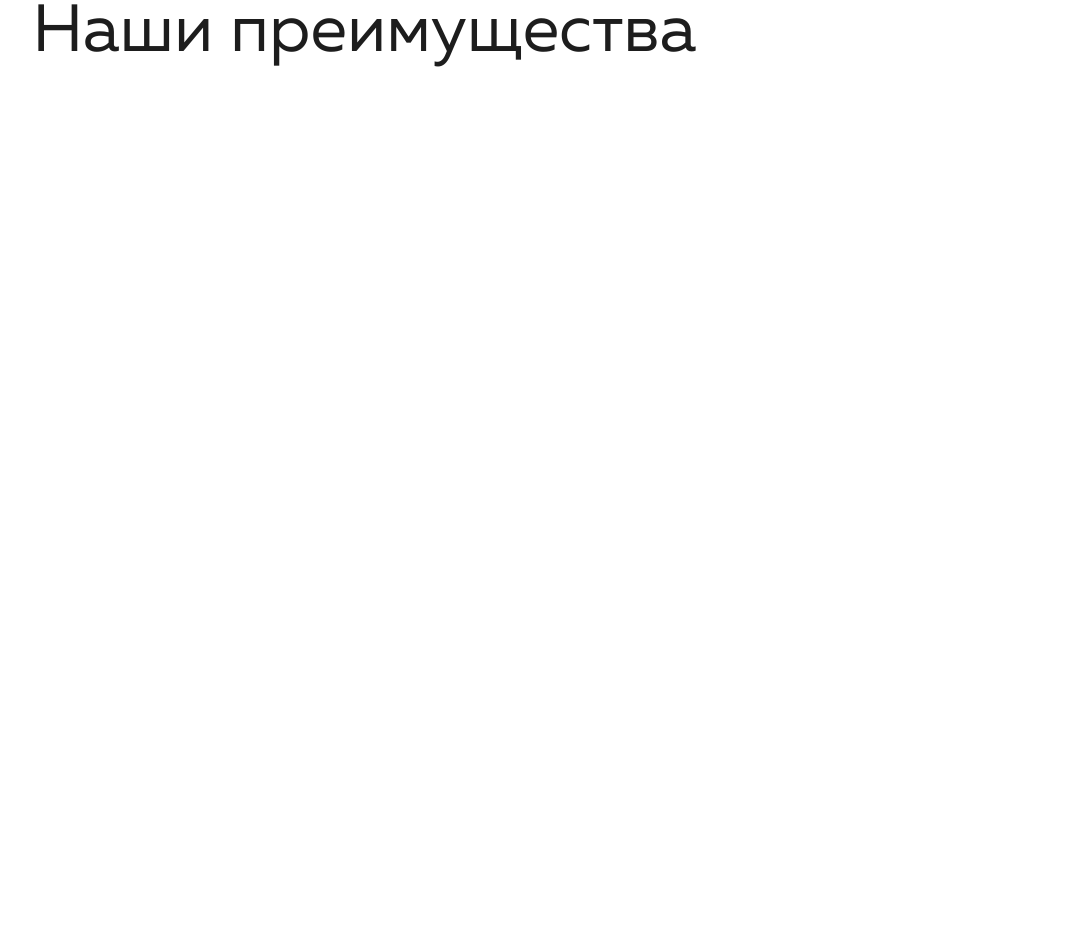
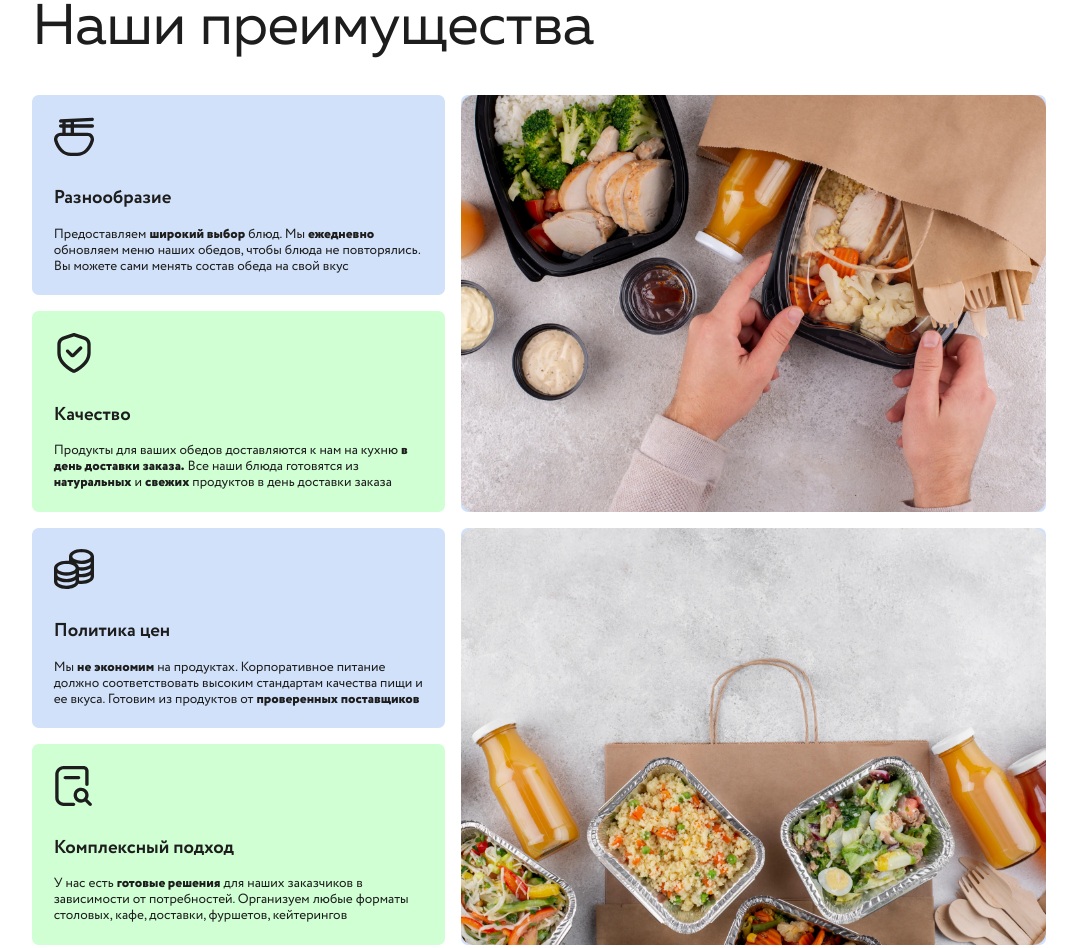
Before and after one commit to vzmsk1/corp-catering, a website built with webpack: page src/home.html in a window 1280 px wide. Shown: the whole page, without its empty margins (101-1178 px from the left). Before the commit the page ends 800 px from the top, so only its background shows below. Built offline with nearby package versions, Linux system fonts and the light colour scheme; files whose address does not match are found by name; a web font is replaced by a local one.

Commit message:
feat: benefits section

```diff
--- a/src/html/_benefits.htm
+++ b/src/html/_benefits.htm
@@ -1,7 +1,76 @@
 <section class="benefits">
     <div class="container">
+        <h2 class="benefits__title section-title">Наши преимущества</h2>
+
         <div class="benefits__content">
-            <h2 class="benefits__title section-title">Наши преимущества</h2>
+            <ul class="benefits__list">
+                <li class="benefits__item">
+                    <div class="benefits__item-icon">
+                        <img src="../img/benefits/benefits-item-1.svg" alt="" />
+                    </div>
+
+                    <span class="benefits__item-title"> Разнообразие </span>
+
+                    <p class="benefits__item-description">
+                        Предоставляем <span>широкий выбор</span> блюд. Мы <span>ежедневно</span> обновляем
+                        меню наших обедов, чтобы блюда не повторялись. Вы можете сами менять состав обеда на
+                        свой вкус
+                    </p>
+                </li>
+
+                <li class="benefits__item --big">
+                    <div class="benefits__item-image">
+                        <img src="../img/benefits/benefits-item-big-1.webp" alt="" />
+                    </div>
+                </li>
+
+                <li class="benefits__item">
+                    <div class="benefits__item-icon">
+                        <img src="../img/benefits/benefits-item-2.svg" alt="" />
+                    </div>
+
+                    <span class="benefits__item-title"> Качество </span>
+
+                    <p class="benefits__item-description">
+                        Продукты для ваших обедов доставляются к нам на кухню
+                        <span>в день доставки заказа.</span> Все наши блюда готовятся из
+                        <span>натуральных</span> и <span>свежих</span> продуктов в день доставки заказа
+                    </p>
+                </li>
+
+                <li class="benefits__item">
+                    <div class="benefits__item-icon">
+                        <img src="../img/benefits/benefits-item-3.svg" alt="" />
+                    </div>
+
+                    <span class="benefits__item-title"> Политика цен </span>
+
+                    <p class="benefits__item-description">
+                        Мы <span>не экономим</span> на продуктах. Корпоративное питание должно соответствовать
+                        высоким стандартам качества пищи и ее вкуса. Готовим из продуктов от
+                        <span>проверенных поставщиков</span>
+                    </p>
+                </li>
+
+                <li class="benefits__item --big desktop">
+                    <div class="benefits__item-image">
+                        <img src="../img/benefits/benefits-item-big-2.webp" alt="" />
+                    </div>
+                </li>
+
+                <li class="benefits__item">
+                    <div class="benefits__item-icon">
+                        <img src="../img/benefits/benefits-item-4.svg" alt="" />
+                    </div>
+
+                    <span class="benefits__item-title">Комплексный подход</span>
+
+                    <p class="benefits__item-description">
+                        У нас есть <span>готовые решения</span> для наших заказчиков в зависимости от
+                        потребностей. Организуем любые форматы столовых, кафе, доставки, фуршетов, кейтерингов
+                    </p>
+                </li>
+            </ul>
         </div>
     </div>
 </section>
--- a/src/scss/base/components-d.scss
+++ b/src/scss/base/components-d.scss
@@ -1,12 +1,30 @@
 // -------------------------------- Typography -------------------------------
 @import 'mixins';
 
+@media (min-width: 48.01em) {
+    .mobile {
+        display: none;
+    }
+}
+
+@media (max-width: 48em) {
+    .desktop {
+        display: none;
+    }
+}
+
+.hidden {
+    display: none;
+}
+
 @mixin h1 {
-    font-size: 10rem;
     font-family: 'MullerRegular', sans-serif;
     line-height: 100%;
     font-weight: 400;
     margin-bottom: 5.6rem;
+    font-size: 8.6rem;
+    font-style: normal;
+    letter-spacing: -0.086rem;
 
     @include small-tablet {
         font-size: 8.4rem;
@@ -106,6 +124,16 @@
     @content;
 }
 
+@mixin text20() {
+    font-size: 2rem;
+    font-weight: 400;
+    line-height: 120%;
+
+    @include small-tablet {
+        font-size: 3.2rem;
+    }
+}
+
 .section-title {
     @include h1;
 }
--- a/src/scss/base/mixins.scss
+++ b/src/scss/base/mixins.scss
@@ -9,3 +9,11 @@
         @content;
     }
 }
+
+@mixin width($width, $height) {
+    max-width: $width;
+    width: 100%;
+    height: $height;
+
+    @content;
+}
--- a/src/scss/sections/benefits.scss
+++ b/src/scss/sections/benefits.scss
@@ -0,0 +1,100 @@
+.benefits {
+    &__title {
+        @include small-tablet {
+            letter-spacing: 0;
+        }
+    }
+
+    &__list {
+        display: grid;
+        grid-template-columns: repeat(12, 1fr);
+        gap: 2.4rem;
+
+        @include small-tablet {
+            display: flex;
+            flex-direction: column;
+            gap: 4.8rem;
+        }
+    }
+
+    &__item {
+        background: $lilac;
+        border-radius: 1rem;
+        padding: 3.2rem;
+        grid-column: span 5;
+        grid-row: span 2;
+
+        @include small-tablet {
+            border-radius: 2.8rem;
+            overflow: hidden;
+
+            &:first-child {
+                order: -3;
+            }
+
+            &:nth-child(2) {
+                order: -1;
+            }
+
+            &:nth-child(3) {
+                order: -2;
+            }
+        }
+
+        &.--big {
+            padding: 0;
+
+            grid-column: span 7;
+            grid-row: span 4;
+
+            @include small-tablet {
+                overflow: hidden;
+                max-height: 42.4rem;
+            }
+
+            .benefits__item-image {
+                width: 100%;
+                height: 100%;
+                border-radius: inherit;
+
+                img {
+                    border-radius: inherit;
+                    height: 100%;
+                    object-fit: cover;
+                }
+            }
+        }
+
+        &:nth-child(3n) {
+            background: $green-secondary;
+        }
+
+        &-icon {
+            @include width(6rem, 6rem);
+            margin-bottom: 4.7rem;
+
+            @include small-tablet {
+                @include width(8rem, auto);
+                margin-bottom: 6.4rem;
+            }
+        }
+
+        &-title {
+            @include h3;
+            display: block;
+            margin-bottom: 2.4rem;
+
+            @include small-tablet {
+                margin-bottom: 1.6rem;
+            }
+        }
+
+        &-description {
+            @include text20;
+
+            span {
+                font-weight: 800;
+            }
+        }
+    }
+}
--- a/src/scss/style.scss
+++ b/src/scss/style.scss
@@ -4,6 +4,7 @@
 $black: #1d1d1d;
 $orange: #f4996b;
 $green: #d1f39d;
+$green-secondary: #cfffd3;
 $darkGreen: #0b4333;
 $lilac: #d1e1f9;
 $gray: #afafaf;
@@ -21,8 +22,9 @@ $white: #ffffff;
 
 // --------------------------------------------------------------------------
 
-// ------------------------------- addiction ------------------------------
+// ------------------------------- additional ------------------------------
 @import 'base/mixins';
 @import 'base/components-d';
 
 // sections
+@import 'sections/benefits';
```
Also changed, not shown: src/img/benefits/benefits-item-1.svg (added), src/img/benefits/benefits-item-2.svg (added), src/img/benefits/benefits-item-3.svg (added), src/img/benefits/benefits-item-4.svg (added), src/img/benefits/benefits-item-big-1.webp (added), src/img/benefits/benefits-item-big-2.webp (added).
